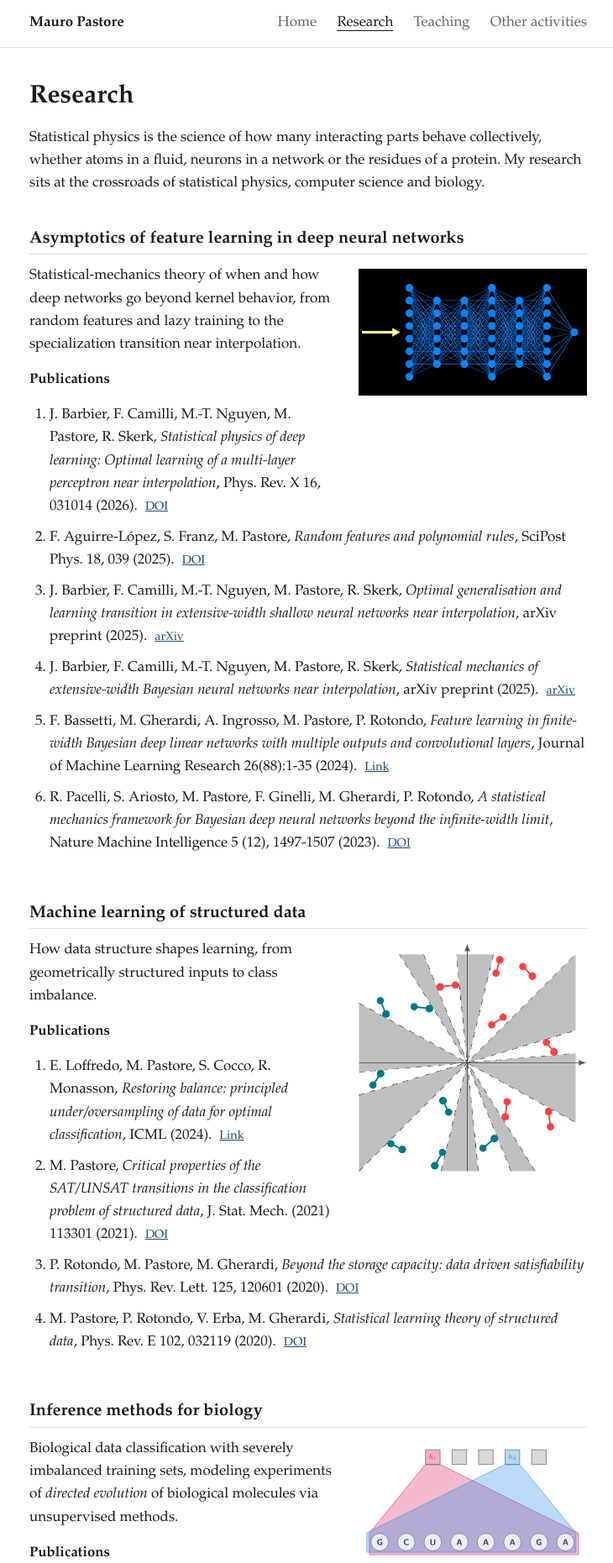
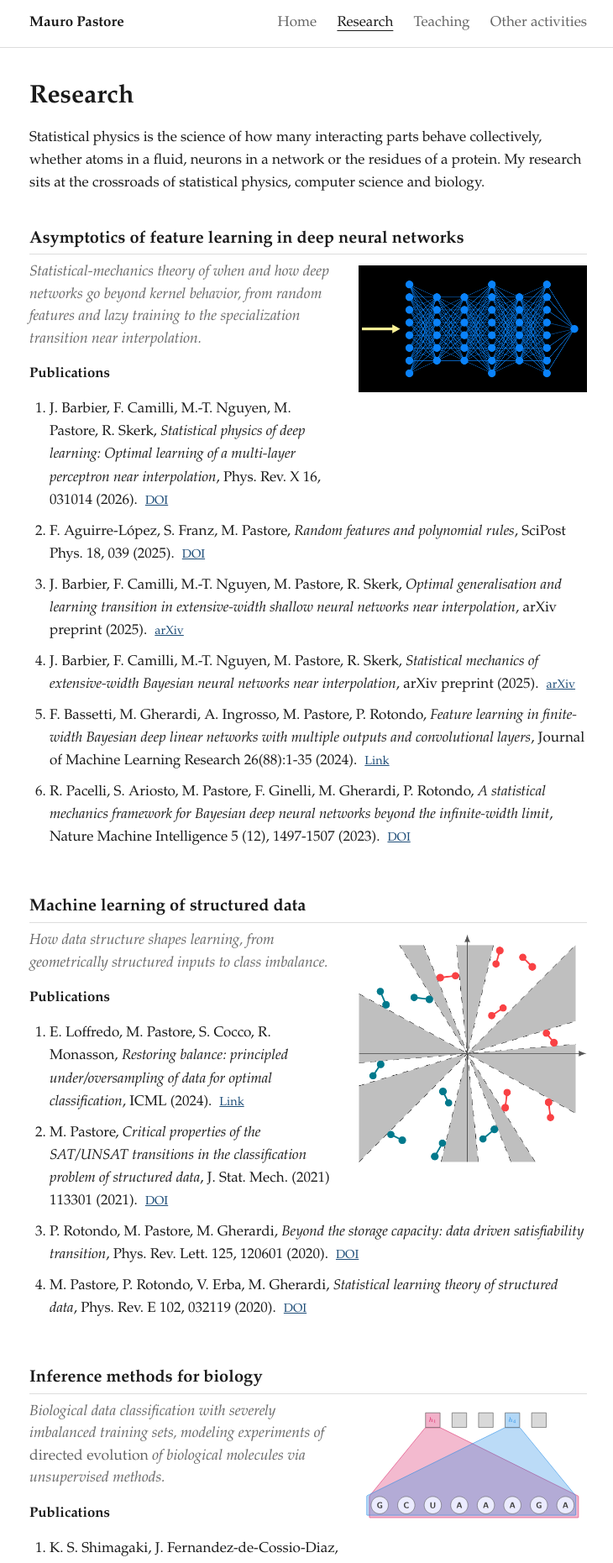
Before and after one commit to MauroPastore/mauropastore.github.io, a Jekyll site: the page built from research.html, in a window 1280 px wide. Shown: the top 1861 px of the page at 84% size, without its empty margins (273-1003 px from the left). Built offline with Jekyll 4.4.1, drawn with Linux system fonts in a browser that asks for light colours.

Commit message:
minor style fixes

```diff
--- a/assets/style.css
+++ b/assets/style.css
@@ -107,3 +107,8 @@ figcaption { color: var(--muted); font-size: 0.9rem; margin-top: 0.3rem; }
   .theme { display: flex; flex-direction: column; }
   .theme-fig { float: none; width: auto; max-width: 22rem; margin: 0.5rem 0 1rem; order: 2; }
 }
+
+.theme-lead { font-style: italic; font-size: 1.1rem; line-height: 1.5; color: var(--muted); }
+.theme-lead p { margin-bottom: 0.6rem; }
+.theme-lead em { font-style: normal; }   /* Markdown *emphasis* stays visible inside italics */
+.theme { margin-top: -0.25rem; }
--- a/index.html
+++ b/index.html
@@ -5,7 +5,7 @@ title: Home
 {% capture bio %}
 <!-- ===== Biography (Markdown) — edit this paragraph ===== -->
 I am a researcher at the **Abdus Salam International Centre for Theoretical Physics (ICTP)** in Trieste.
-For what I do, have a look at the [research]({{ '/research/' | relative_url }}), [teaching]({{ '/teaching/' | relative_url }}) and [activities]({{ '/activities/' | relative_url }}) pages!
+More on my [research]({{ '/research/' | relative_url }}), [teaching]({{ '/teaching/' | relative_url }}) and [activities]({{ '/activities/' | relative_url }}) on the other pages.
 {% endcapture %}
 {% assign a = site.author %}
 {% assign cv = site.data.cv %}
--- a/research.html
+++ b/research.html
@@ -18,7 +18,7 @@ permalink: /research/
   </figure>
   {% endif %}
   <div class="theme-text">
-    {{ t.text | markdownify }}
+    <div class="theme-lead">{{ t.text | markdownify }}</div>
     {% assign theme_pubs = r.publications | where: "themes", t.id %}
     {% if theme_pubs.size > 0 %}
     <h3>Publications</h3>
```
